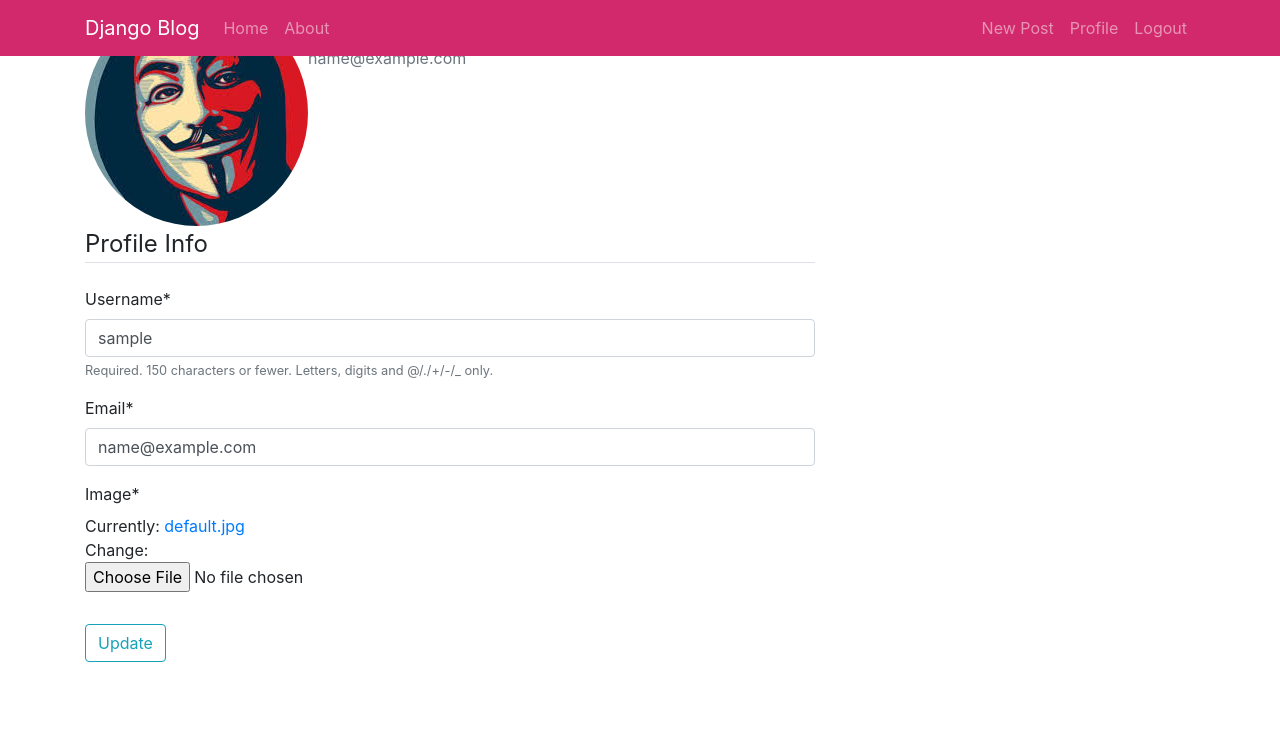
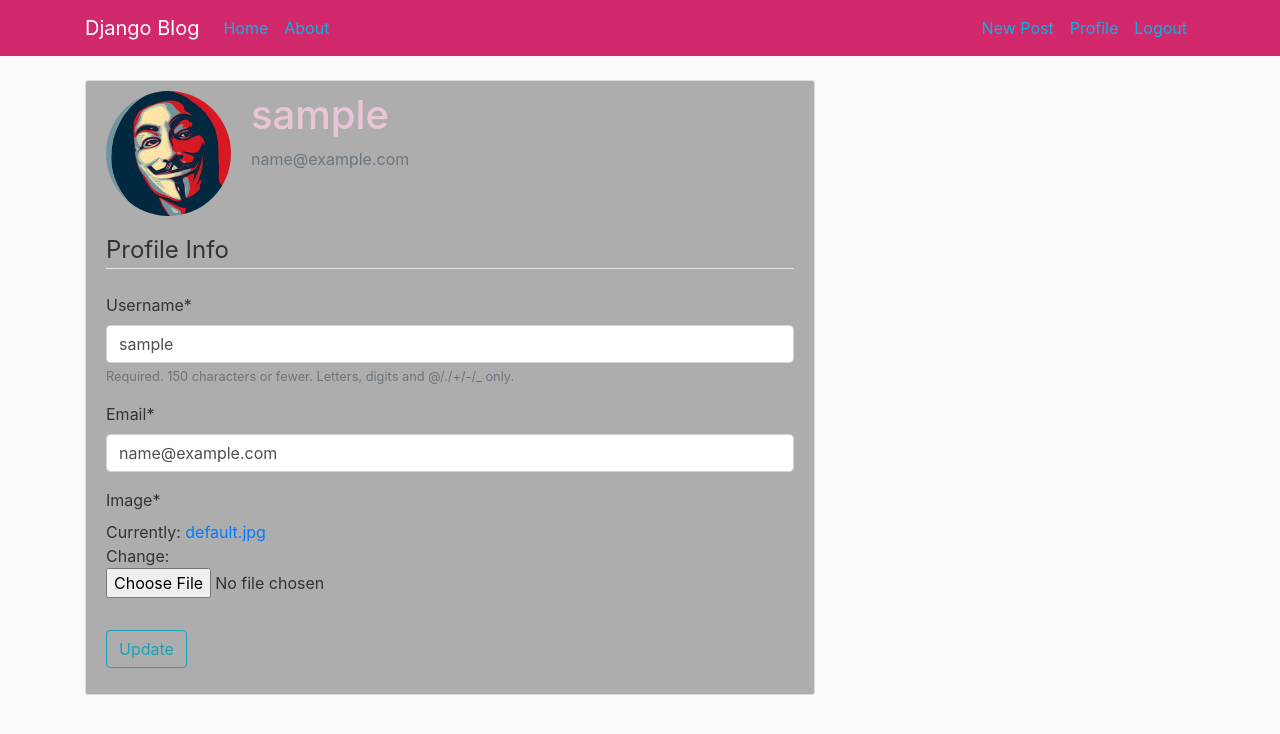
Before and after one commit to Joks84/testing-django-project, a Django app: page /profile/ in a window 1280 px wide. Shown: the top 734 px of the page. Run offline with Django 3.2, Linux system fonts and the light colour scheme; the visitor is signed in with stand-in values (Sample User, id 1); some libraries are stand-ins or nearby versions.

Commit message:
Updated css

```diff
--- a/django_blog/static/django_blog/main.css
+++ b/django_blog/static/django_blog/main.css
@@ -1,84 +1,84 @@
-/* body { */
-  /* background: #fafafa; */
-  /* color: #333333; */
-  /* margin-top: 5rem; */
-/* } */
+body {
+  background: #fafafa;
+  color: #333333;
+  margin-top: 5rem;
+}
 
-/* h1, h2, h3, h4, h5, h6 { */
-  /* color: #EAC5D8; */
-/* } */
+h1, h2, h3, h4, h5, h6 {
+  color: #EAC5D8;
+}
 
-/* ul { */
-  /* margin: 0; */
-/* } */
+ul {
+  margin: 0;
+}
 
-/* .bg-steel { */
-  /* background-color: #5f788a; */
-/* } */
+.bg-steel {
+  background-color: #5f788a;
+}
 
-/* .site-header .navbar-nav .nav-link { */
-  /* color: #08B2E3; */
-/* } */
+.site-header .navbar-nav .nav-link {
+  color: #08B2E3;
+}
 
-/* .site-header .navbar-nav .nav-link:hover { */
-  /* color: #ffffff; */
-/* } */
+.site-header .navbar-nav .nav-link:hover {
+  color: #ffffff;
+}
 
-/* .site-header .navbar-nav .nav-link.active { */
-  /* font-weight: 500; */
-/* } */
+.site-header .navbar-nav .nav-link.active {
+  font-weight: 500;
+}
 
-/* .content-section { */
-  /* background: #ADADAD; */
-  /* padding: 10px 20px; */
-  /* border: 1px solid #dddddd; */
-  /* border-radius: 3px; */
-  /* margin-bottom: 20px; */
-/* } */
+.content-section {
+  background: #ADADAD;
+  padding: 10px 20px;
+  border: 1px solid #dddddd;
+  border-radius: 3px;
+  margin-bottom: 20px;
+}
 
-/* .article-title { */
-  /* color: #444444; */
-/* } */
+.article-title {
+  color: #444444;
+}
 
-/* a.article-title:hover { */
-  /* color: #428bca; */
-  /* text-decoration: none; */
-/* } */
+a.article-title:hover {
+  color: #428bca;
+  text-decoration: none;
+}
 
-/* .article-content { */
-  /* white-space: pre-line; */
-/* } */
+.article-content {
+  white-space: pre-line;
+}
 
-/* .article-img { */
-  /* height: 65px; */
-  /* width: 65px; */
-  /* margin-right: 16px; */
-/* } */
+.article-img {
+  height: 65px;
+  width: 65px;
+  margin-right: 16px;
+}
 
-/* .article-metadata { */
-  /* padding-bottom: 1px; */
-  /* margin-bottom: 4px; */
-  /* border-bottom: 1px solid #e3e3e3 */
-/* } */
+.article-metadata {
+  padding-bottom: 1px;
+  margin-bottom: 4px;
+  border-bottom: 1px solid #e3e3e3
+}
 
-/* .article-metadata a:hover { */
-  /* color: #333; */
-  /* text-decoration: none; */
-/* } */
+.article-metadata a:hover {
+  color: #333;
+  text-decoration: none;
+}
 
-/* .article-svg { */
-  /* width: 25px; */
-  /* height: 25px; */
-  /* vertical-align: middle; */
-/* } */
+.article-svg {
+  width: 25px;
+  height: 25px;
+  vertical-align: middle;
+}
 
-/* .account-img { */
-  /* height: 125px; */
-  /* width: 125px; */
-  /* margin-right: 20px; */
-  /* margin-bottom: 16px; */
-/* } */
+.account-img {
+  height: 125px;
+  width: 125px;
+  margin-right: 20px;
+  margin-bottom: 16px;
+}
 
-/* .account-heading { */
-  /* font-size: 2.5rem; */
-/* } */
+.account-heading {
+  font-size: 2.5rem;
+}
```
